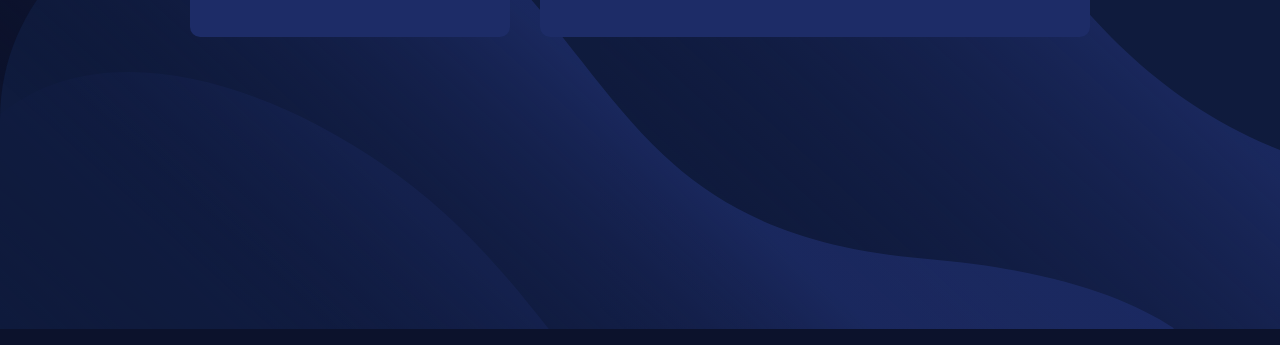
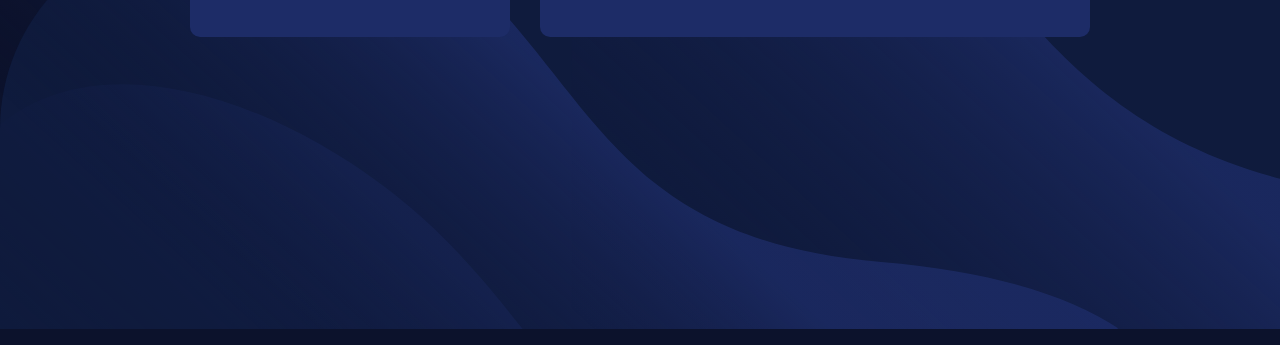
Before and after one commit to edgar8acas/fylo-data-storage-component, a plain HTML site: page index.html in a window 1280 px wide. Shown: the part 471-816 px from the top of the page. Drawn offline with Linux system fonts and the light colour scheme.

Commit message:
fix background img on desktop

```diff
--- a/index.html
+++ b/index.html
@@ -48,8 +48,7 @@
     </div>
 
   </div>
-
-  <img src="images/bg-desktop.svg" alt="" class="bg-dunes">
+  <div class="bg-dunes"></div>
   <!--<div class="attribution">
     Challenge by <a href="https://www.frontendmentor.io?ref=challenge" target="_blank">Frontend Mentor</a>.
     Coded by <a href="#">Your Name Here</a>.-->
--- a/styles/main.css
+++ b/styles/main.css
@@ -5,8 +5,13 @@ body {
 
 .bg-dunes {
   position: fixed;
+  background-image: url("../images/bg-desktop.svg");
   bottom: 0px;
   left: 0px;
+  height: 50vh;
+  width: 100vw;
+  background-repeat: no-repeat;
+  background-size: cover;
   z-index: 0;
 }
 
@@ -160,7 +165,7 @@ body {
   font-size: 0.8rem;
 }
 
-@media (max-width: 375px) {
+@media (max-width: 768px) {
   body {
     background-image: url('../images/bg-mobile.svg');
     background-repeat: no-repeat;
```
